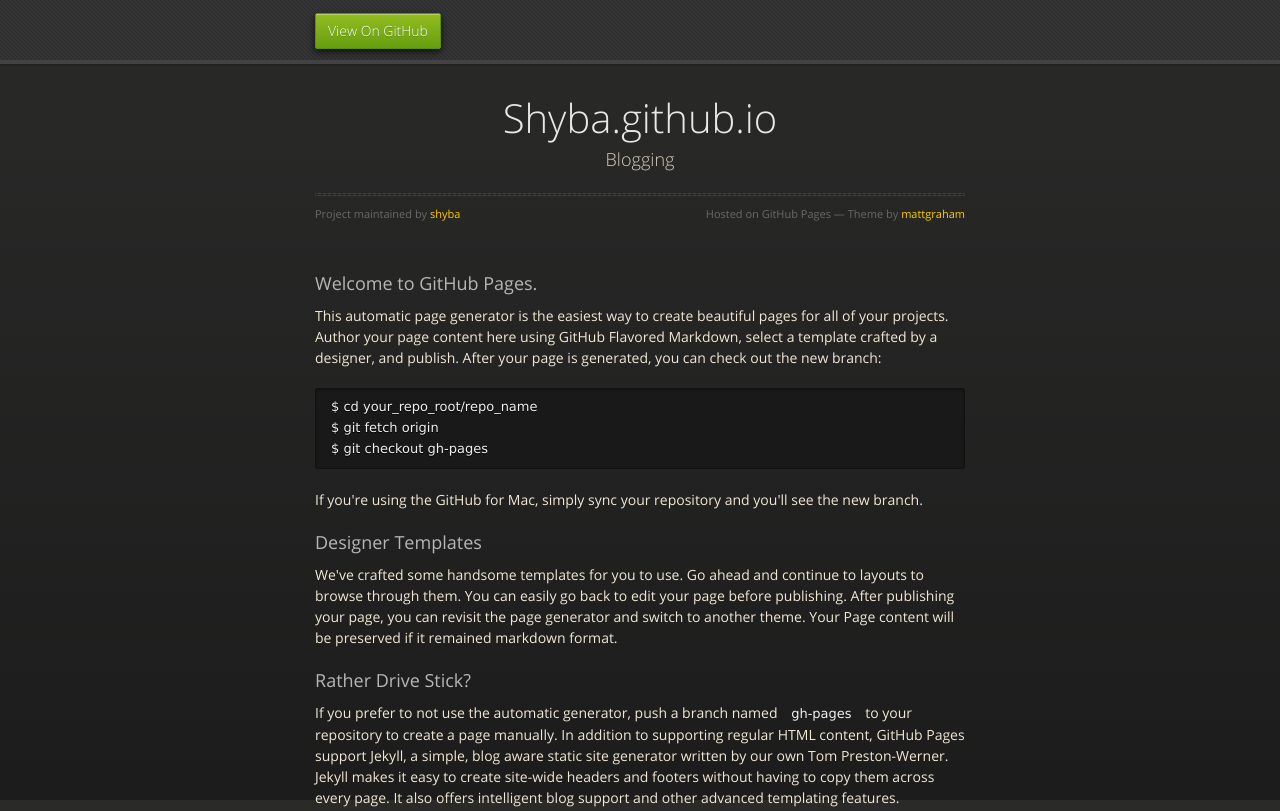
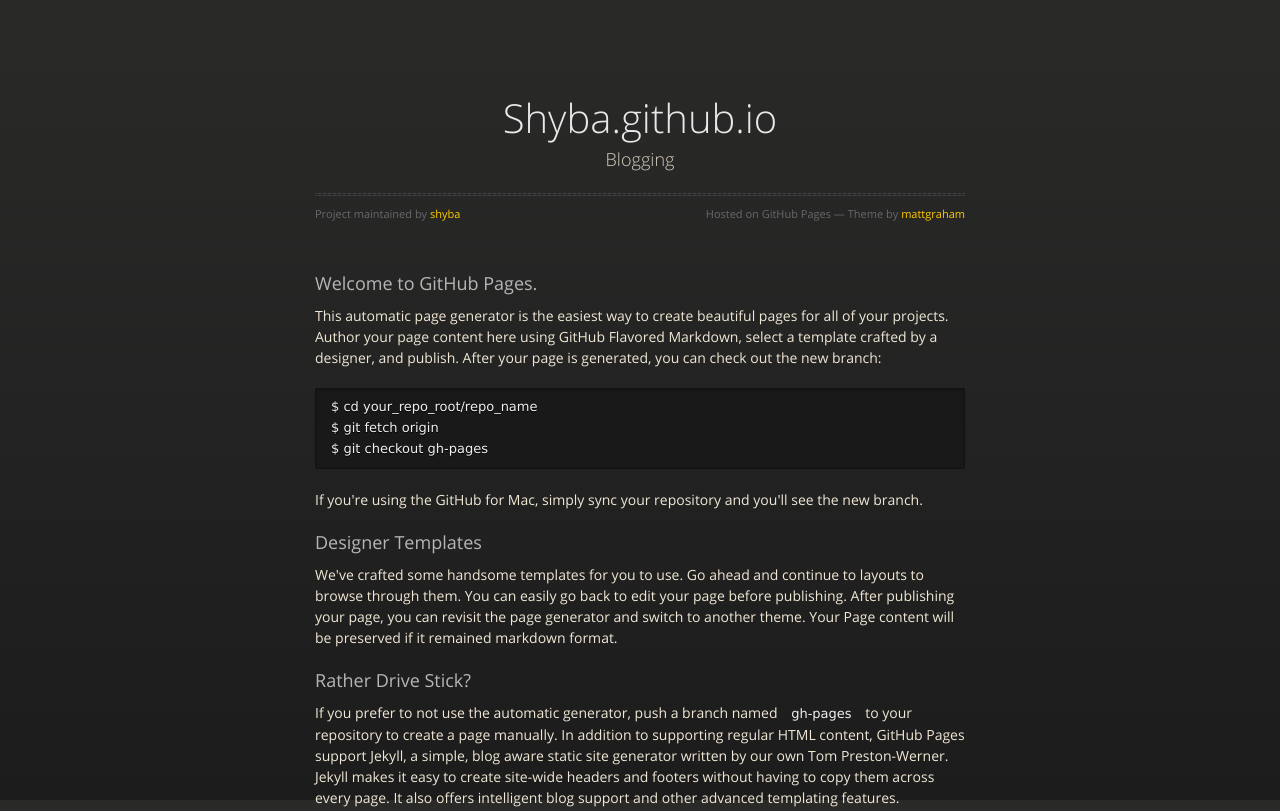
Before and after one commit to shyba/shyba.github.io, a plain HTML site: page index.html in a window 1280 px wide. Shown: the top 811 px of the page. Drawn offline with nearby package versions, Linux system fonts and the light colour scheme.

Commit message:
removing non responsive header

```diff
--- a/index.html
+++ b/index.html
@@ -18,11 +18,6 @@
 
   </head>
   <body>
-      <div id="header">
-        <nav>
-          <li class="fork"><a href="https://github.com/shyba">View On GitHub</a></li>
-        </nav>
-      </div><!-- end header -->
 
     <div class="wrapper">
 
```
